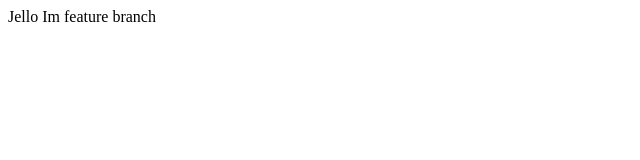
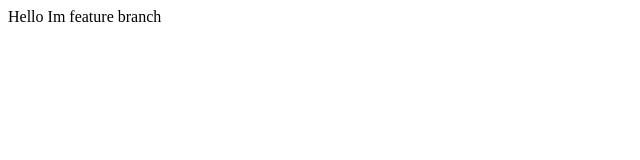
Before and after one commit to liyaelsathomas/git-basics, a plain HTML site: page index.html in a window 1280 px wide. Shown: the full height of the page, 0-640 px from the left. Drawn offline with Linux system fonts and the light colour scheme.

Commit message:
modidifes

```diff
--- a/index.html
+++ b/index.html
@@ -8,7 +8,7 @@
     <link rel="stylesheet" href="style.css">
 </head>
 <body>
-    Jello Im feature branch
+    Hello Im feature branch
 
 </body>
 </html>
```
